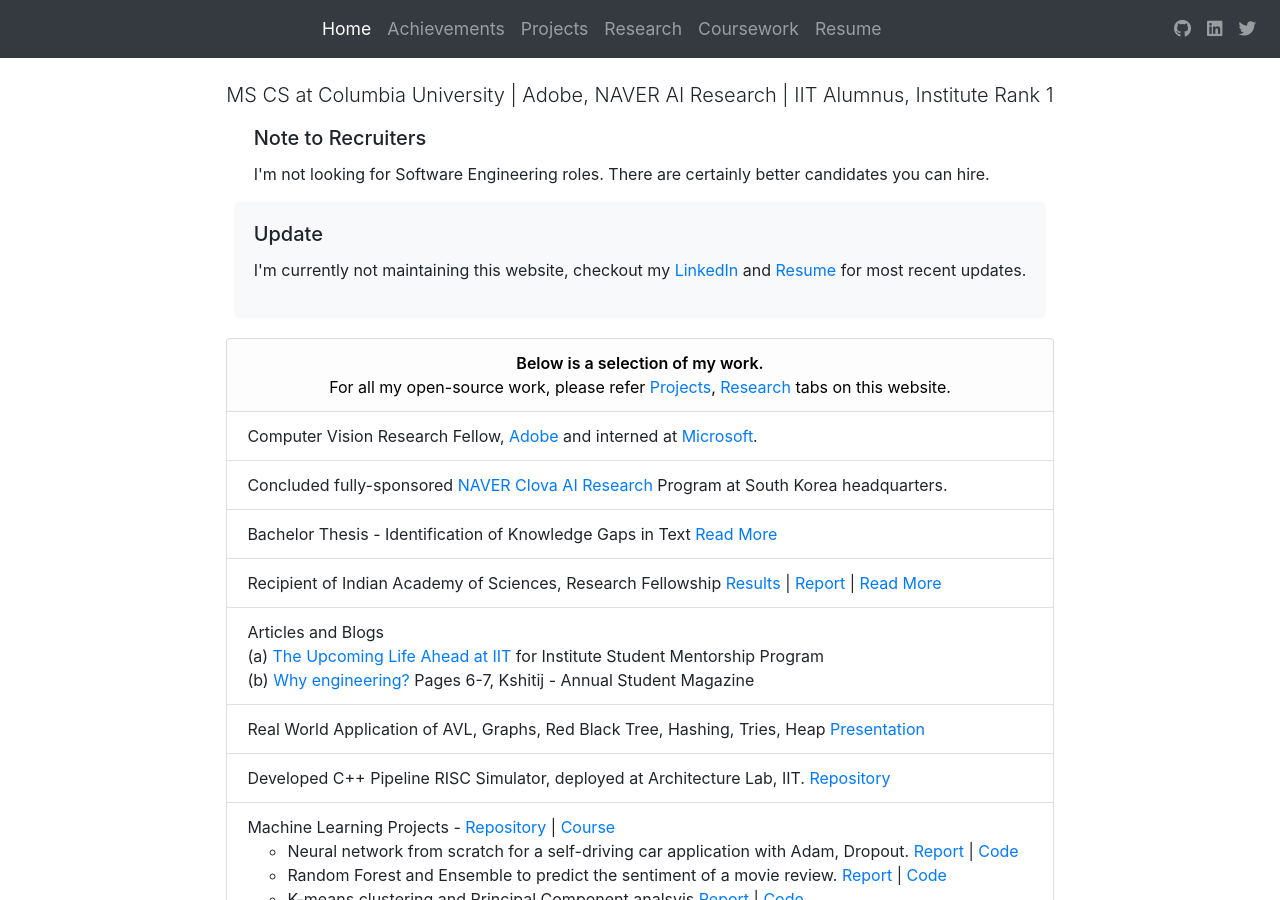
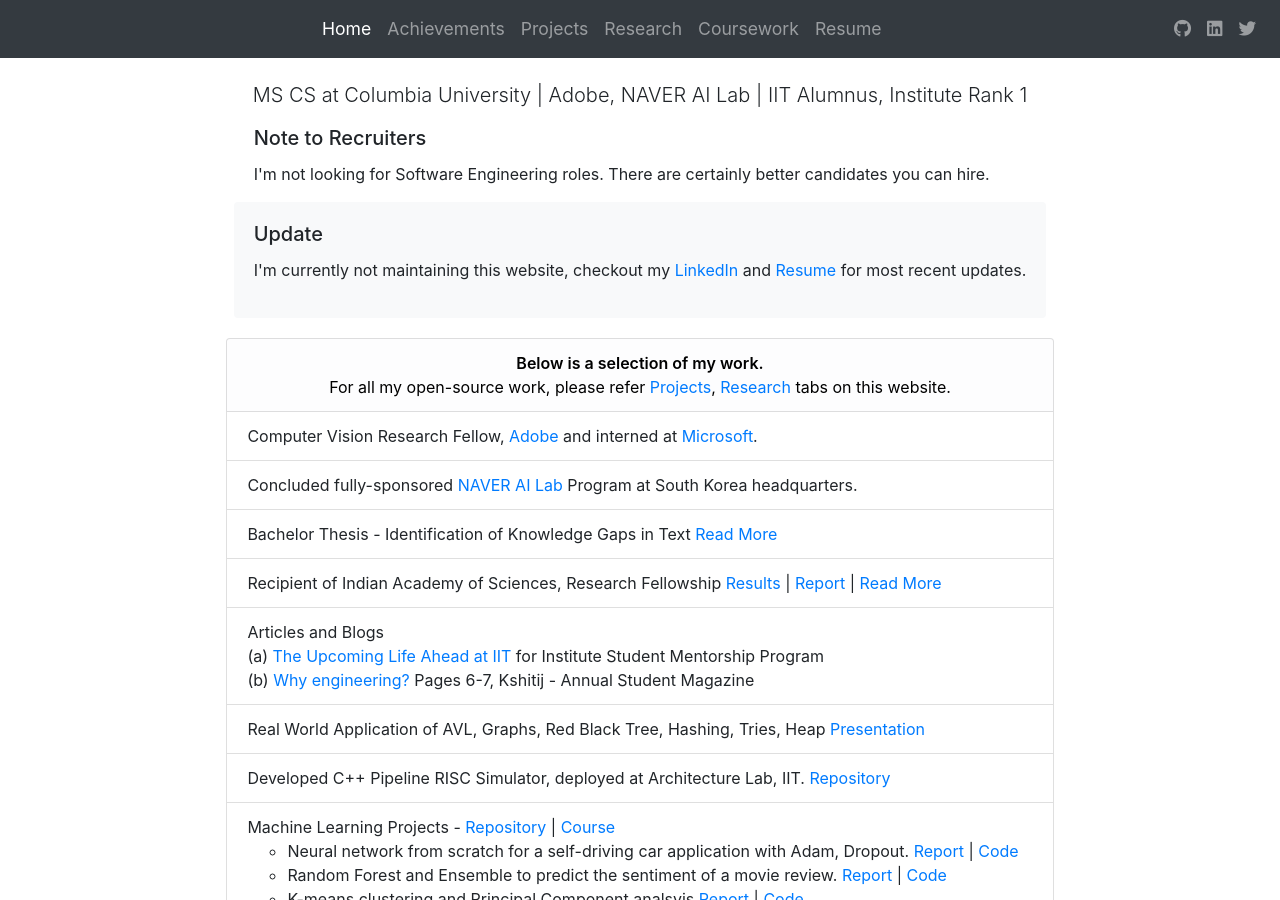
Before and after one commit to thenamangoyal/thenamangoyal.github.io, a Jekyll site: the page built from index.html, in a window 1280 px wide and 900 px high. Built offline with Jekyll 4.4.1, drawn with Linux system fonts in a browser that asks for light colours; nearby versions of some CDN libraries.

Commit message:
Update NAVER AI Lab

```diff
--- a/index.html
+++ b/index.html
@@ -11,7 +11,7 @@ layout: bootstrap
 
         <!-- <h1 class="jumbotron-heading">Heading</h1> -->
         <p class="text-center lead">
-            MS CS at Columbia University | Adobe, NAVER AI Research | IIT Alumnus, Institute Rank 1
+            MS CS at Columbia University | Adobe, NAVER AI Lab | IIT Alumnus, Institute Rank 1
         </p>
         <!-- <p class="text-center">"It is in your moments of decision that your destiny is shaped."<br>Source: My High-School Notebook &amp; Tony Robbins</p> -->
 
@@ -90,7 +90,7 @@ layout: bootstrap
             and interned at <a target="_blank" href="https://www.microsoft.com/">Microsoft</a>.
         </li>
         <li class="list-group-item">Concluded fully-sponsored <a target="_blank"
-                href="https://clova.ai/m/en/research/research-areas.html">NAVER Clova AI Research</a> Program at South Korea headquarters.</li>
+                href="https://naver-career.gitbook.io/en/teams/clova-cic">NAVER AI Lab</a> Program at South Korea headquarters.</li>
 
         <li class="list-group-item">
             <!-- Graduate in Computer Science from Indian Institute of Technology, <a
```
